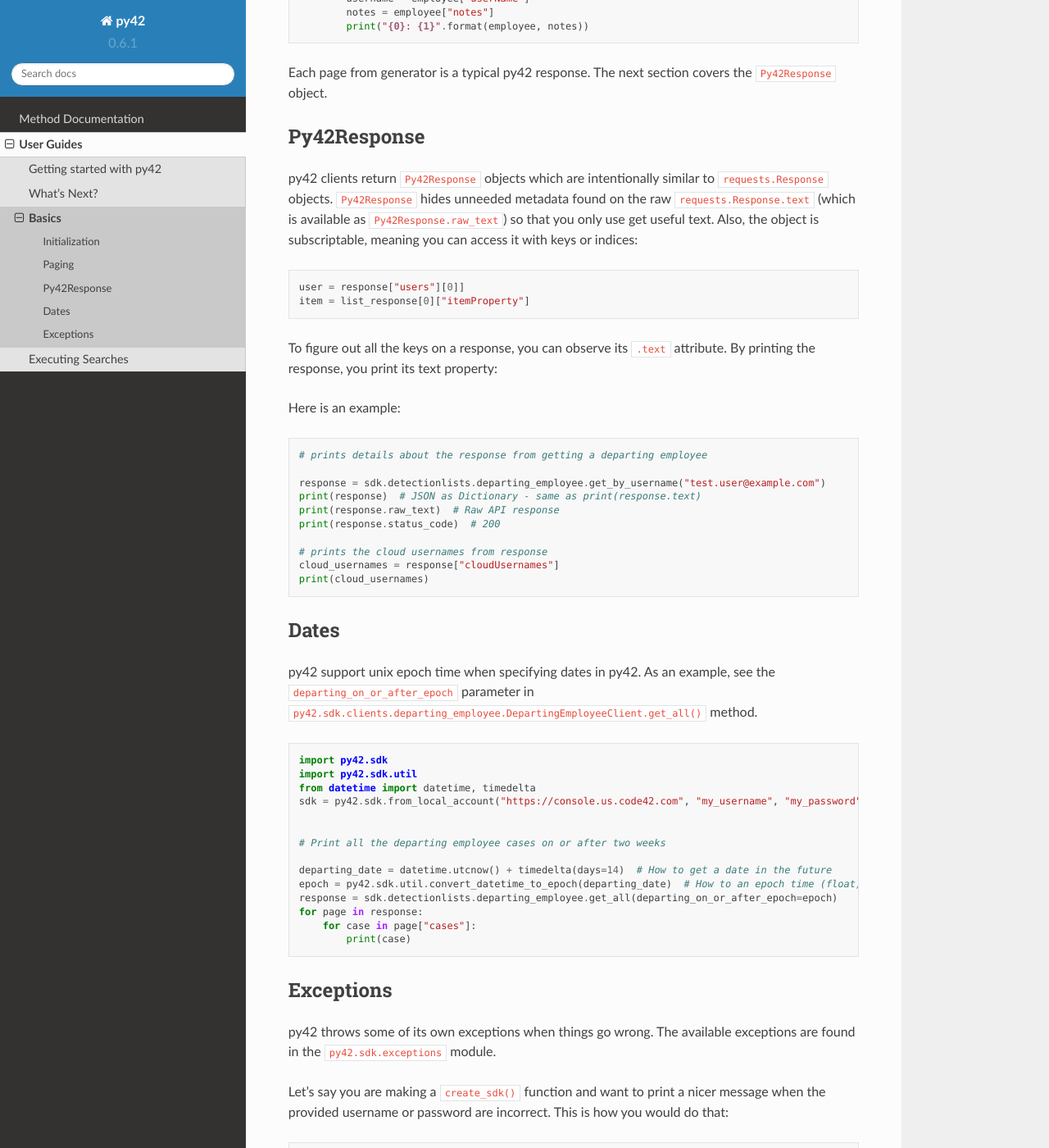
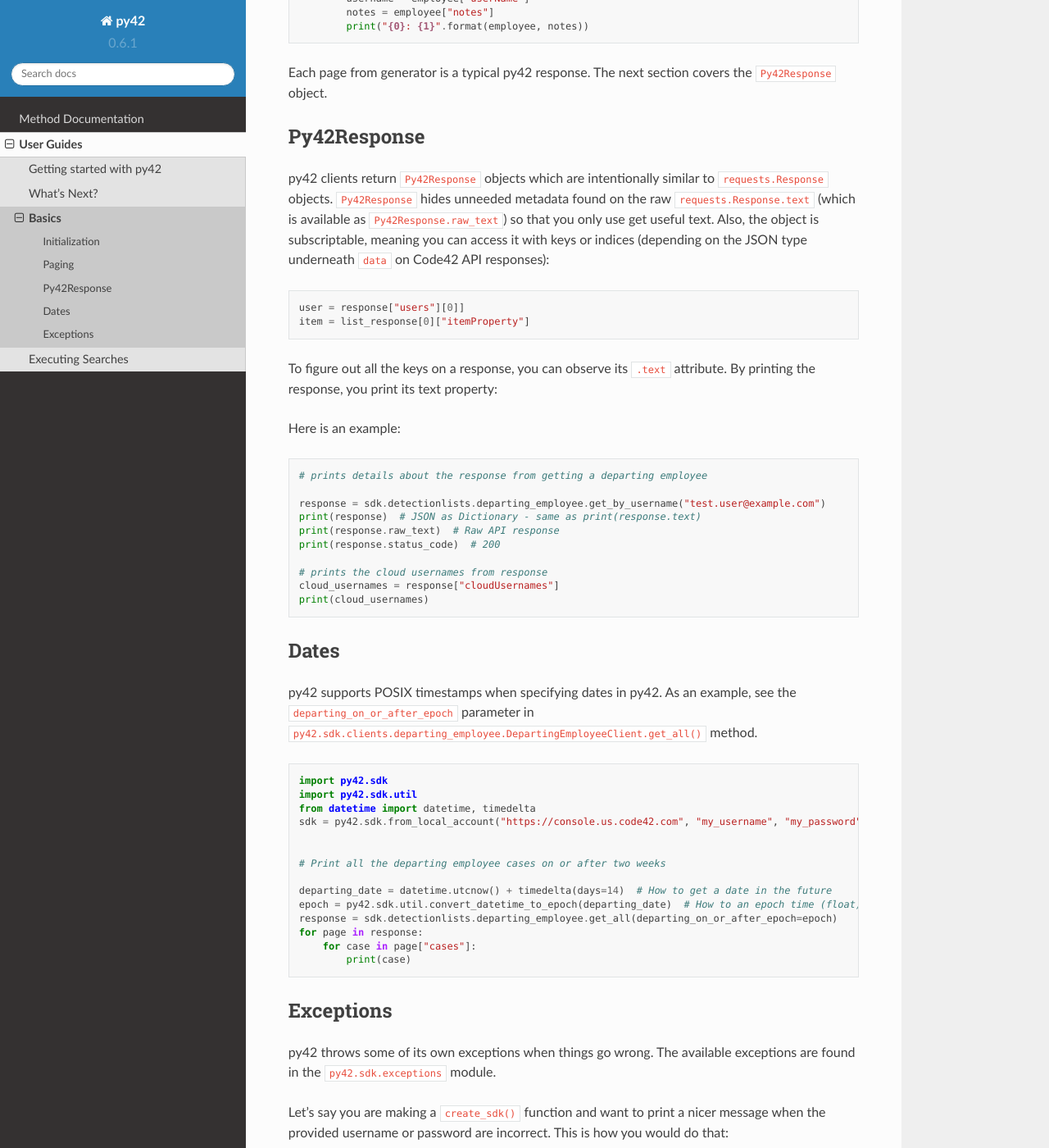
Before and after one commit to code42/py42, a Sphinx documentation site: the page built from docs/userguides/basics.md, in a window 1280 px wide and 1400 px high, scrolled down 958 px. Shown: the whole window at 82% size. Built offline with Sphinx 7.4.7 and the Read the Docs theme 2.0.0, drawn with Linux system fonts in a browser that asks for light colours; pages that are not in the unit, such as notebooks, are missing from menus; the version number is read from the project's files by our own code.

Commit message:
Fix lots of things

````diff
--- a/docs/userguides/basics.md
+++ b/docs/userguides/basics.md
@@ -22,8 +22,8 @@ items. Here are some examples:
 * `py42.sdk.orgs.get_all()`
 
 By looping over the pages returned by the generator object, we can access the list of items we seek. The following
-examples use `py42.sdk.clients.departing_employee.DepartingEmployeeClient` to demonstrate basic py42 behaviors, such as
-paging.
+examples use `py42.sdk.clients.departing_employee.DepartingEmployeeClient` to demonstrate basic py42 behaviors, such
+as paging.
 
 Use this code snippet as an example for working with generators and paging in py42:
 ```python
@@ -45,7 +45,7 @@ Each page from generator is a typical py42 response. The next section covers the
 py42 clients return `Py42Response` objects which are intentionally similar to `requests.Response` objects.
 `Py42Response` hides unneeded metadata found on the raw `requests.Response.text` (which is available as
 `Py42Response.raw_text`) so that you only use get useful text. Also, the object is subscriptable, meaning you can
-access it with keys or indices:
+access it with keys or indices (depending on the JSON type underneath `data` on Code42 API responses):
 ```python
 user = response["users"][0]]
 item = list_response[0]["itemProperty"]
@@ -70,7 +70,7 @@ print(cloud_usernames)
 
 ## Dates
 
-py42 support unix epoch time when specifying dates in py42. As an example, see the `departing_on_or_after_epoch`
+py42 supports POSIX timestamps when specifying dates in py42. As an example, see the `departing_on_or_after_epoch`
 parameter in `py42.sdk.clients.departing_employee.DepartingEmployeeClient.get_all()` method.
 
 ```python
````
